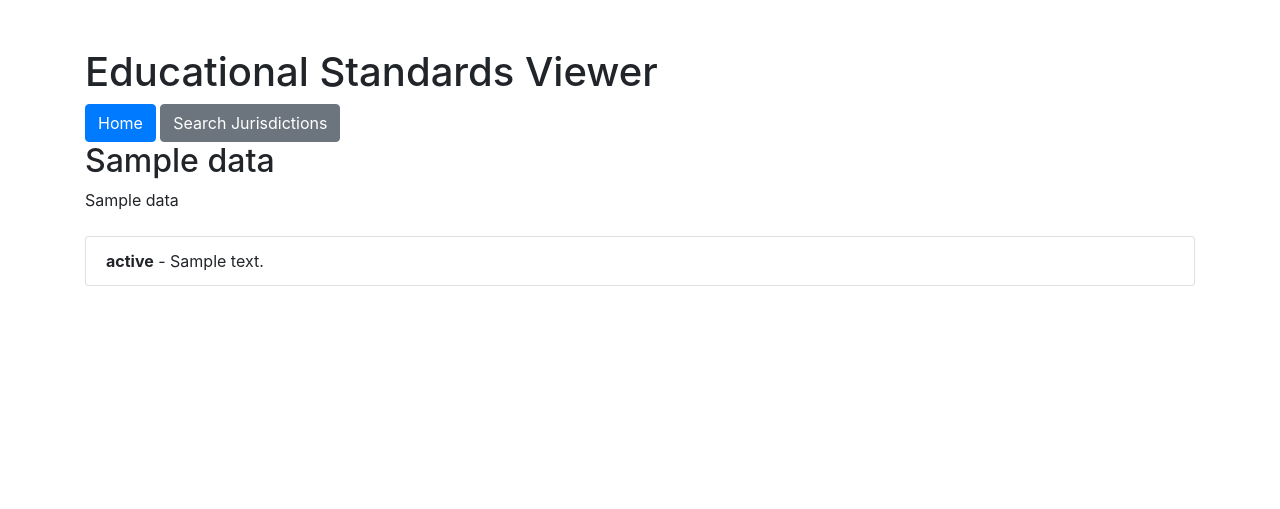
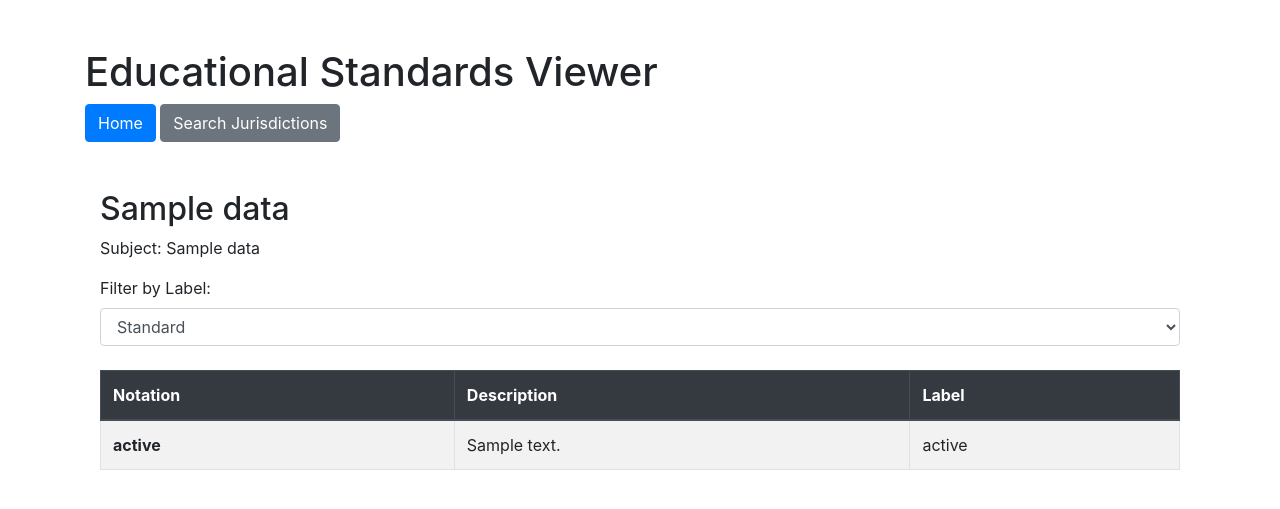
Before and after one commit to djdev3k-star/common-standards-python, a Flask app: page /standards/1 in a window 1280 px wide. Shown: the top 509 px of the page. Run offline with Flask 3, Linux system fonts and the light colour scheme; a database or web service that is not in the repository returns one stand-in record (values such as "Sample title"); data that the repository does not hold is empty; some libraries are stand-ins or nearby versions.

Commit message:
fix Standards display from standards

```diff
--- a/templates/standards.html
+++ b/templates/standards.html
@@ -1,18 +1,61 @@
 {% extends "base.html" %}
 
 {% block content %}
+<div class="container mt-5">
     <h2>{{ standard_set.title }}</h2>
-<p>{{ standard_set.subject }}</p>
+    <p>Subject: {{ standard_set.subject }}</p>
 
-<ul class="list-group mt-4">
+    <!-- Dropdown to filter by statementLabel -->
+    <div class="form-group">
+        <label for="statementLabelFilter">Filter by Label:</label>
+        <select id="statementLabelFilter" class="form-control" aria-placeholder="">
+            <option value="Standard">Standard</option>
+            <option value="Domain">Domain</option>
+            {% for label in standards | map(attribute='statementLabel') | unique %}
+            <option value="{{ label }}">{{ label }}</option>
+            {% endfor %}
+        </select>
+    </div>
+
+    <!-- Table to display standards -->
+    <table class="table table-striped table-bordered mt-4">
+        <thead class="thead-dark">
+            <tr>
+                <th scope="col">Notation</th>
+                <th scope="col">Description</th>
+                <th scope="col">Label</th>
+            </tr>
+        </thead>
+        <tbody id="standardsTable">
             {% for standard in standards %}
-    <li class="list-group-item">
-        <strong>{{ standard.statementNotation }}</strong> - {{ standard.description }}
-    </li>
+            <tr data-label="{{ standard.statementLabel }}">
+                <td><strong>{{ standard.statementNotation }}</strong></td>
+                <td>{{ standard.description }}</td>
+                <td>{{ standard.statementLabel }}</td>
+            </tr>
             {% endfor %}
-</ul>
+        </tbody>
+    </table>
 
     {% if not standards %}
     <div class="alert alert-warning mt-4">No standards found for this set.</div>
     {% endif %}
+</div>
+
+<script>
+    // JavaScript to filter table rows based on the selected statementLabel
+    document.getElementById('statementLabelFilter').addEventListener('change', function () {
+        var selectedLabel = this.value;
+        var rows = document.querySelectorAll('#standardsTable tr');
+
+        rows.forEach(function (row) {
+            var label = row.getAttribute('data-label');
+            if (selectedLabel === 'all' || label === selectedLabel) {
+                row.style.display = '';
+            } else {
+                row.style.display = 'none';
+            }
+        });
+    });
+</script>
 {% endblock %}
```
Also changed, not shown: templates/404.html (added, +14 -0 lines), templates/standard_detail.html (added, +28 -0 lines), templates/standard_set_detail.html (added, +58 -0 lines). Lines whose indentation alone changed are shown as unchanged.
